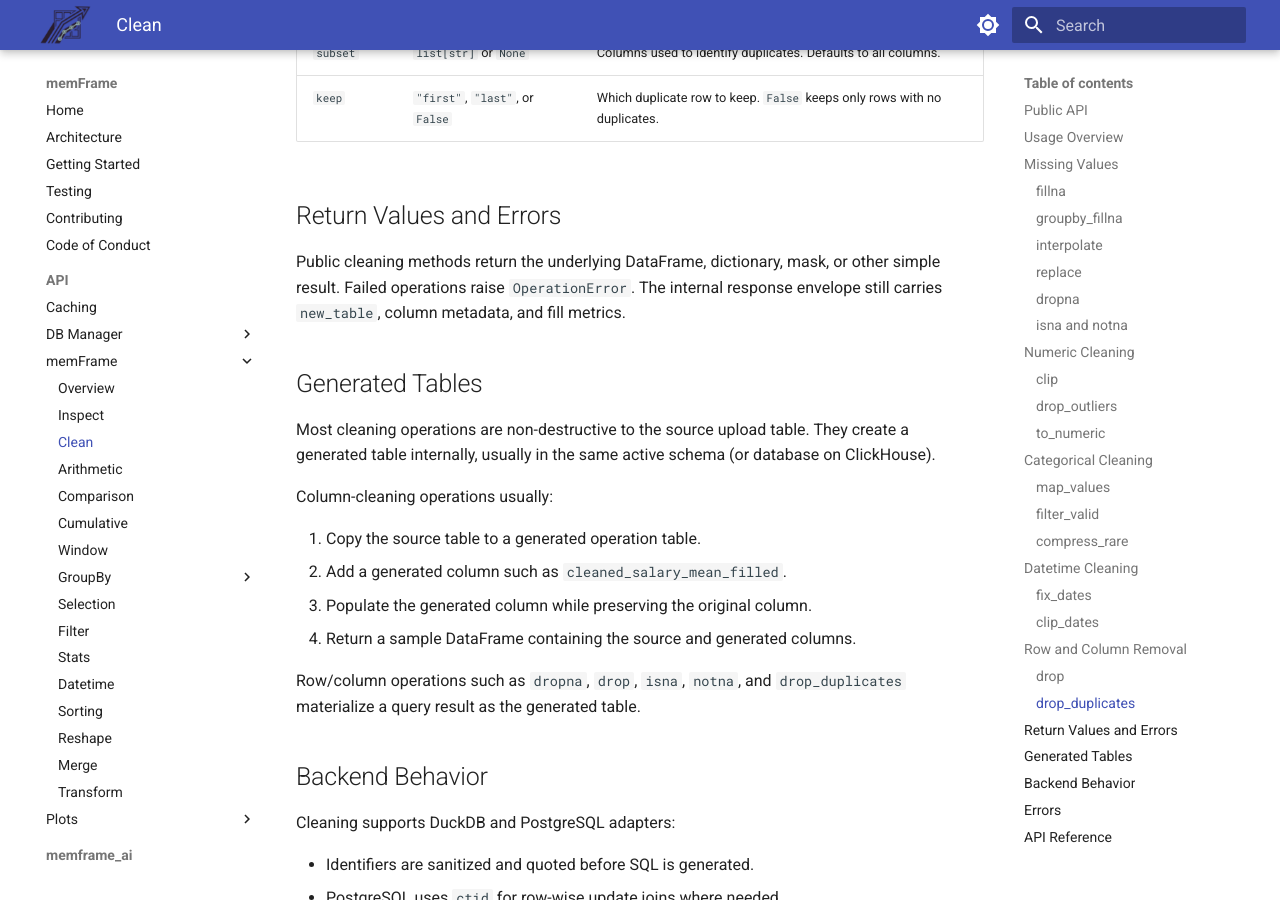
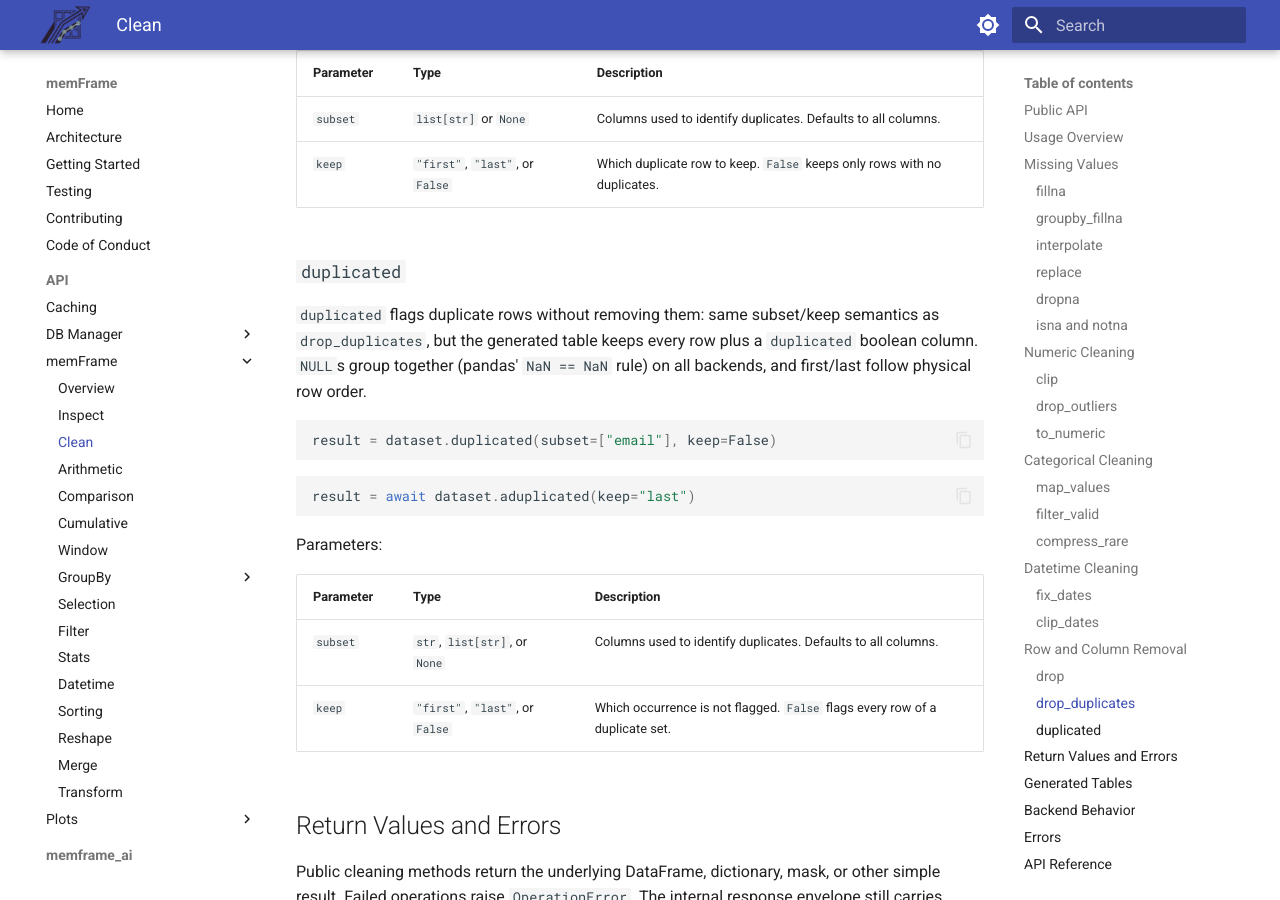
Before and after one commit to Debojit95/memFrame, an MkDocs documentation site: the page built from docs/api/cleaning.md, in a window 1280 px wide and 900 px high, scrolled down 11720 px. Built offline with MkDocs 1.6.1 and Material for MkDocs 9.7.7, drawn with Linux system fonts in a browser that asks for light colours; some of the changed text lies outside the part shown.

Commit message:
[docs] duplicated in cleaning API reference

````diff
--- a/docs/api/cleaning.md
+++ b/docs/api/cleaning.md
@@ -48,6 +48,7 @@ Every cleaning operation has synchronous and asynchronous forms:
 | `isna()` | `await aisna()` | Boolean null mask |
 | `notna()` | `await anotna()` | Boolean non-null mask |
 | `drop_duplicates(subset=None, keep="first")` | `await adrop_duplicates(...)` | Remove duplicate rows |
+| `duplicated(subset=None, keep="first")` | `await aduplicated(...)` | Flag duplicate rows with a boolean column |
 
 Public methods return the operation value directly: usually a DataFrame, report
 dictionary, mask, or `None`. Invalid operations raise `OperationError`.
@@ -482,6 +483,28 @@ Parameters:
 | `subset` | `list[str]` or `None` | Columns used to identify duplicates. Defaults to all columns. |
 | `keep` | `"first"`, `"last"`, or `False` | Which duplicate row to keep. `False` keeps only rows with no duplicates. |
 
+### `duplicated`
+
+`duplicated` flags duplicate rows without removing them: same subset/keep
+semantics as `drop_duplicates`, but the generated table keeps every row plus
+a `duplicated` boolean column. `NULL`s group together (pandas' `NaN == NaN`
+rule) on all backends, and first/last follow physical row order.
+
+```python
+result = dataset.duplicated(subset=["email"], keep=False)
+```
+
+```python
+result = await dataset.aduplicated(keep="last")
+```
+
+Parameters:
+
+| Parameter | Type | Description |
+| --- | --- | --- |
+| `subset` | `str`, `list[str]`, or `None` | Columns used to identify duplicates. Defaults to all columns. |
+| `keep` | `"first"`, `"last"`, or `False` | Which occurrence is not flagged. `False` flags every row of a duplicate set. |
+
 ## Return Values and Errors
 
 Public cleaning methods return the underlying DataFrame, dictionary, mask, or
@@ -530,6 +553,8 @@ Cleaning methods raise `OperationError` for invalid input or backend failures.
 - `dropna` rejects invalid `axis`, invalid `how`, and non-positive `thresh`.
 - `drop` requires `index` for row drops and `columns` for column drops.
 - `drop_duplicates` requires `keep` to be `"first"`, `"last"`, or `False`.
+- `duplicated` requires `keep` to be `"first"`, `"last"`, or `False`, and
+  `subset` to be a label or list of known columns.
 - `filter_valid` requires a non-empty `valid_values` list.
 - `interpolate` requires `method="linear"`, a numeric column, a positive
   `limit`, `limit_direction` in `"forward"`/`"backward"`/`"both"`, and
@@ -579,3 +604,5 @@ Cleaning methods raise `OperationError` for invalid input or backend failures.
         - notna
         - adrop_duplicates
         - drop_duplicates
+        - aduplicated
+        - duplicated
````
Also changed, not shown: other parts of docs/api/cleaning.md (+2 -2 lines).
